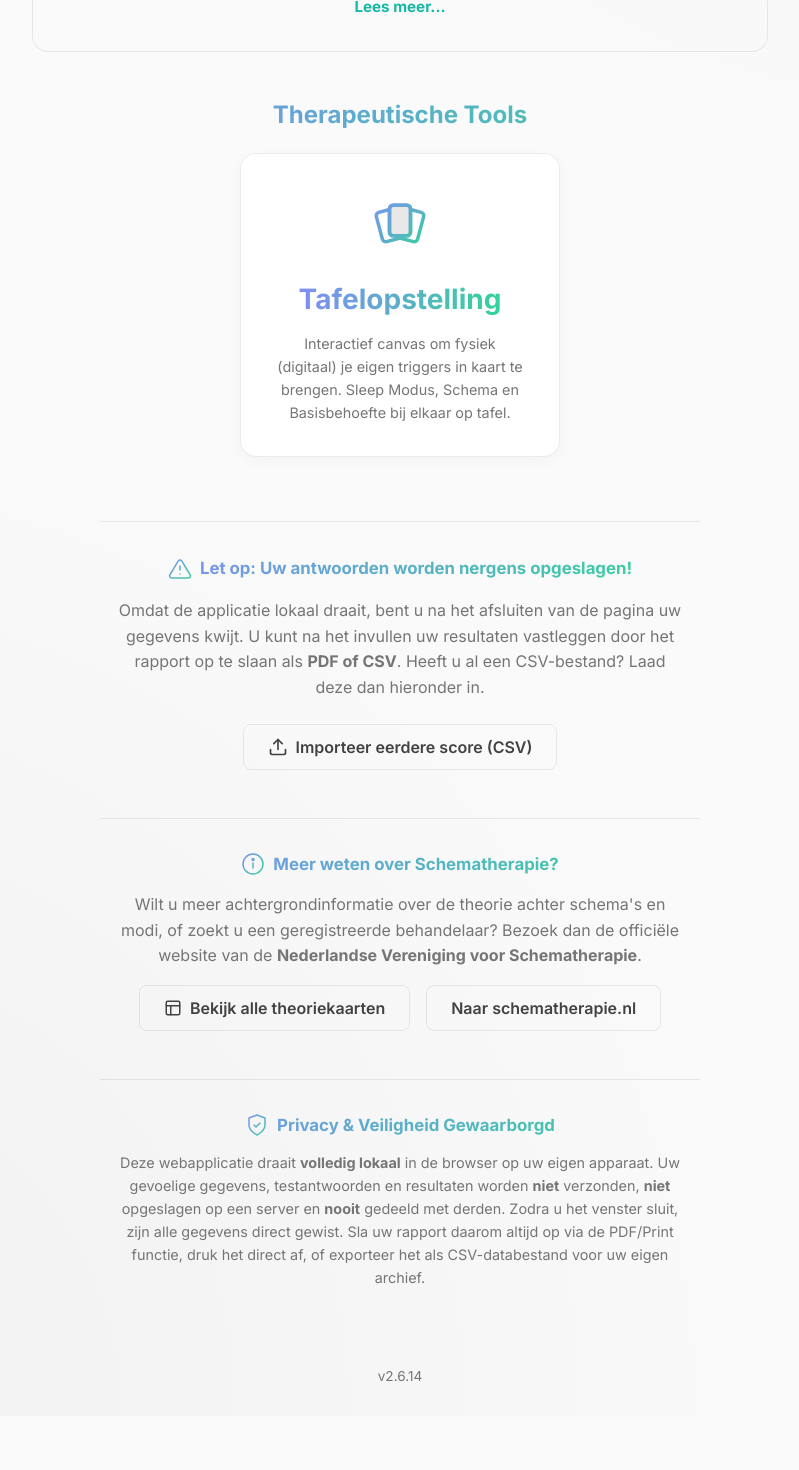
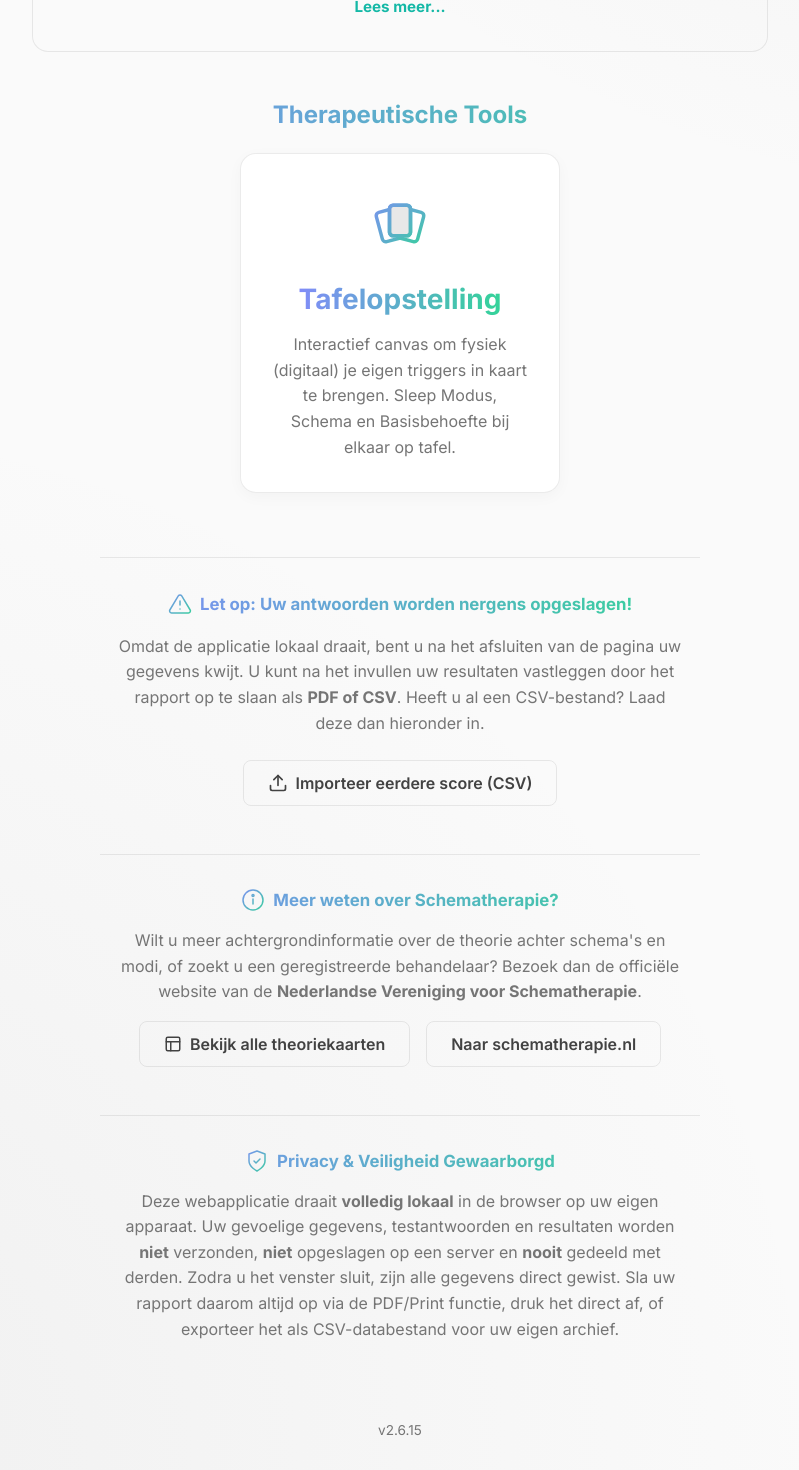
Before and after one commit to radder1972/STA, a React (Vite) app: page / in a window 1280 px wide. Shown: the part 854-2324 px from the top of the page, without its empty margins (240-1039 px from the left). Before the commit the page ends 2270 px from the top, so only its background shows below. Built offline with nearby package versions, Linux system fonts and the light colour scheme.

Commit message:
Standardize body text font sizes on homepage lower sections

```diff
--- a/package.json
+++ b/package.json
@@ -1,7 +1,7 @@
 {
   "name": "schema-therapy-app",
   "private": true,
-  "version": "2.6.14",
+  "version": "2.6.15",
   "type": "module",
   "scripts": {
     "dev": "vite",
--- a/src/App.jsx
+++ b/src/App.jsx
@@ -131,7 +131,7 @@ function App() {
 
       {currentView !== 'questionnaire' && currentView !== 'basisbehoeften' && currentView !== 'modicategorieen' && currentView !== 'kaartenoverzicht' && currentView !== 'tafelopstelling' && (
         <div style={{ textAlign: 'center', marginTop: '3rem', color: 'var(--text-muted)', fontSize: '0.85rem' }}>
-          v2.6.14
+          v2.6.15
         </div>
       )}
     </div>
--- a/src/components/Home.jsx
+++ b/src/components/Home.jsx
@@ -198,7 +198,7 @@ export default function Home({ onStart, completedTests, onViewResults, onImport,
               <CardsIcon size={56} useGradient={true} />
             </div>
             <h2 style={{ margin: '0 0 1rem 0' }}>Tafelopstelling</h2>
-            <p style={{ textAlign: 'center', color: 'var(--text-muted)', fontSize: '0.9rem', flex: 1, margin: 0 }}>
+            <p style={{ textAlign: 'center', color: 'var(--text-muted)', fontSize: '1rem', flex: 1, margin: 0 }}>
               Interactief canvas om fysiek (digitaal) je eigen triggers in kaart te brengen. Sleep Modus, Schema en Basisbehoefte bij elkaar op tafel.
             </p>
           </div>
@@ -267,7 +267,7 @@ export default function Home({ onStart, completedTests, onViewResults, onImport,
         <p className="text-gradient" style={{ display: 'flex', alignItems: 'center', justifyContent: 'center', gap: '8px', marginBottom: '0.5rem', fontWeight: 'bold', fontSize: '1.05rem' }}>
           <ShieldIcon size={24} useGradient={true} /> Privacy & Veiligheid Gewaarborgd
         </p>
-        <p style={{ lineHeight: '1.6', fontSize: '0.9rem' }}>
+        <p style={{ lineHeight: '1.6', fontSize: '1rem' }}>
           Deze webapplicatie draait <strong>volledig lokaal</strong> in de browser op uw eigen apparaat. Uw gevoelige gegevens, testantwoorden en resultaten worden <strong>niet</strong> verzonden, <strong>niet</strong> opgeslagen op een server en <strong>nooit</strong> gedeeld met derden. Zodra u het venster sluit, zijn alle gegevens direct gewist. Sla uw rapport daarom altijd op via de PDF/Print functie, druk het direct af, of exporteer het als CSV-databestand voor uw eigen archief.
         </p>
       </div>
```
Also changed, not shown: schema-therapie-app-usb-versie.html (+3 -3 lines).
